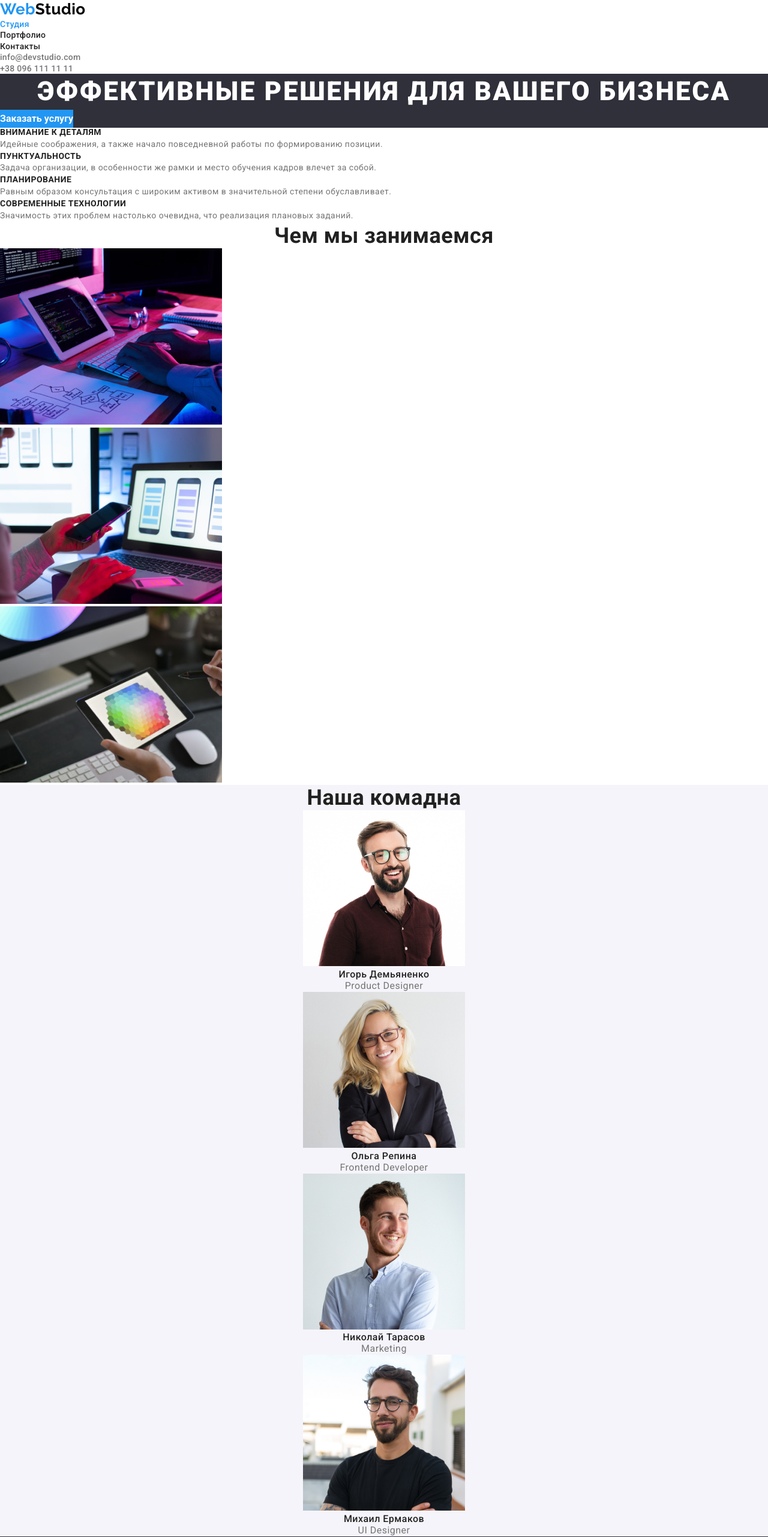
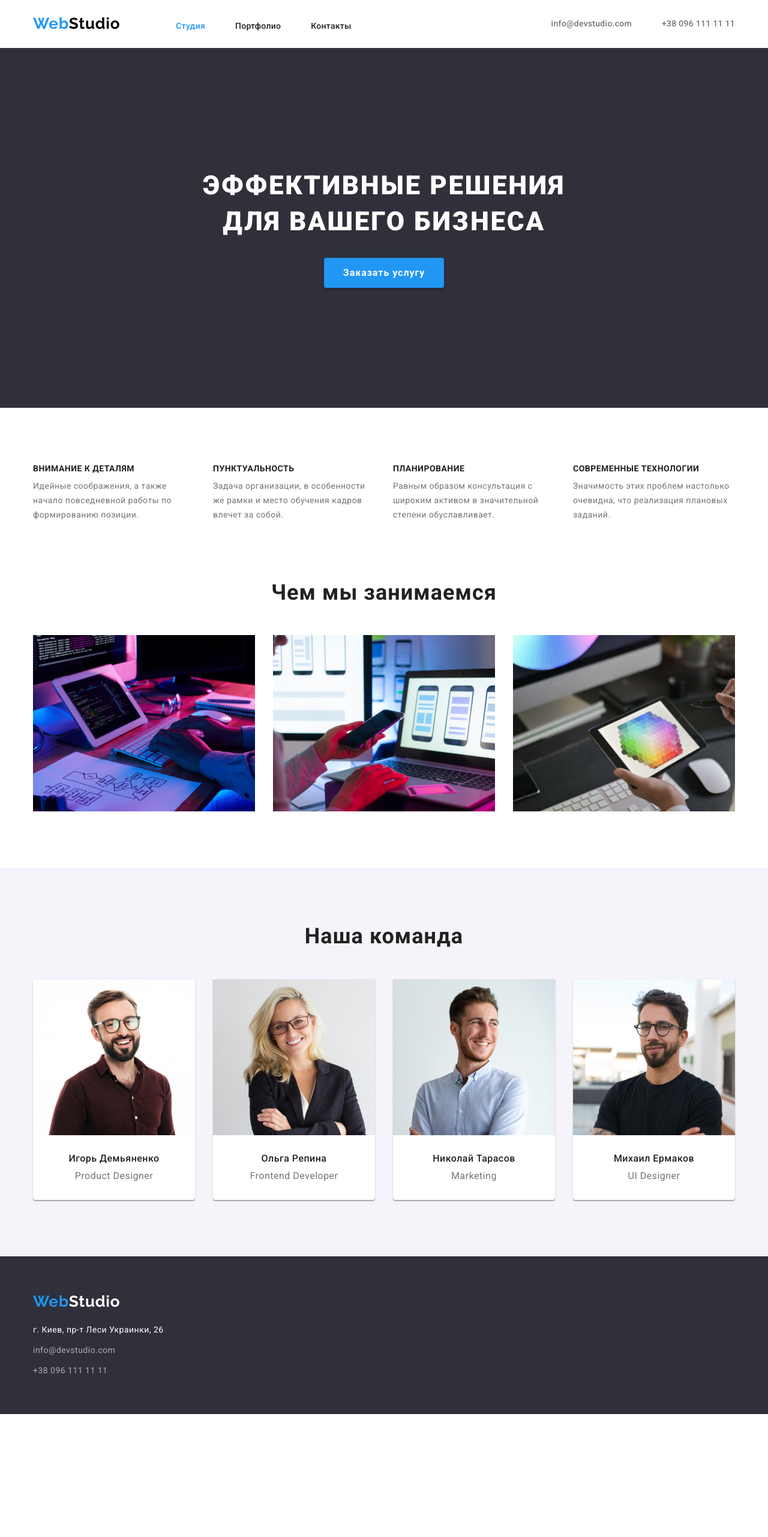
Before and after one commit to SokolMks/goit-markup-hw-03, a plain HTML site: page index.html in a window 1280 px wide. Shown: the top 2563 px of the page at 60% size. After the commit the page ends 2358 px from the top, so only its background shows below. Drawn offline with nearby package versions, Linux system fonts and the light colour scheme.

Commit message:
Added  styles and flexbox

```diff
--- a/css/main.css
+++ b/css/main.css
@@ -12,6 +12,9 @@
 }
 
 /* Стилизация частей страницы */
+img {
+  display: block;
+}
 header {
   background-color: var(--primary-background-color);
 }
@@ -40,7 +43,7 @@ address{
 }
 .button {
   text-decoration: none;
-  border: none;
+  border: 1px solid transparent;
 
 }
 .button:focus {
@@ -59,18 +62,33 @@ address{
   */
   display: none;
 }
+.container {
+  margin-left: auto;
+  margin-right: auto;
+  width: 1200px;
+  padding-left: 15px;
+  padding-right: 15px;
+}
+.section {
+  padding: 94px 0px;
+}
 
 /* Стилизация лого */
 .logo {
+  margin-right: 93px;
+  letter-spacing: 0.03em;
+
   color:#000000;
   font-family: Raleway, cursive;
 
-  font-weight: bold;
+  font-weight: 700;
   font-size: 26px;
   line-height: 1.19;
 }
 .logo-footer {
   color: var(--primary-background-color);
+  display: block;
+  margin-bottom: 20px;
 }
 .logo-part {
   color: var(--accent-color);
@@ -81,6 +99,34 @@ address{
 }
 
 /* Стилизация навбара */
+.header {
+  padding-top: 24px;
+  padding-bottom: 25px;
+}
+.header .container {
+  display: flex;
+  align-items: center;
+}
+.navigation {
+  display: flex;
+  align-items: baseline;
+}
+.site-nav {
+  display: flex;
+  align-items: center;
+}
+.site-nav-item:not(:last-child) {
+  margin-right: 50px;
+}
+.contact-nav-item:not(:last-child){
+  margin-right: 50px;
+}
+.address {
+  margin-left: auto;
+}
+.address-list {
+  display: flex;
+}
 .site-nav .link {
   color: var(--title-text-color);
 
@@ -113,6 +159,9 @@ address{
 }
 
 /* Стилизация футера */
+.footer{
+  padding: 60px 0px;
+}
 .street-address {
   color: var(--primary-background-color);
 
@@ -130,24 +179,36 @@ address{
 .contact-address .link:focus {
   color: var(--accent-color);
 }
+.contact-address-item:not(:last-child) {
+  margin-bottom: 10px;
+}
+.street-address{
+  margin-bottom: 10px;
+}
 
 /* Стилизация index.html */
 /* Общие стилизации секций */
 .section-title {
   color: var(--title-text-color);
+  margin-bottom: 50px;
 
   font-weight: 700;
   font-size: 36px;
-  line-height: 42px;
+  letter-spacing: 0.03em;
+  line-height: 1.16;
   text-align: center;
 }
 
 /* Стилизация героя */
 .hero {
   background-color: var(--secondary-background-color);
+  padding-top: 200px;
+  padding-bottom: 200px;
+  text-align: center;
 }
 .hero-title {
   color: var(--primary-background-color);
+  margin-bottom: 30px;
 
   font-weight: 900;
   font-size: 44px;
@@ -158,31 +219,53 @@ address{
   text-transform: uppercase;
 }
 .hero-button {
-  background-color: var(--accent-color);
-  color: var(--primary-background-color);
-
-  font-family: inherit;
+  border-style: none;
+  padding: 10px 30px;
+  min-width: 200px;
+  border-radius: 4px;
+  box-shadow: 0px 4px 4px rgba(0, 0, 0, 0.15);
   font-weight: 700;
   font-size: 16px;
   line-height: 1.87;
-  /* identical to box height, or 187% */
-  display: flex;
+  letter-spacing: 0.06em;
+
+  background-color: var(--accent-color);
+  color: var(--primary-background-color);
+  border: none;
+  font-family: inherit;
+
   align-items: center;
   text-align: center;
 }
 
-/* Стилизация секции "Чем мы занимаемся" */
+/* Стилизация секции "Почему стоит выбрать нас?" */
+.advantages {
+  padding-top: 94px;
+}
 .pick-us{
   font-size: 14px;
   line-height: 1.71;
+  display: flex;
+  justify-content: space-between;
 }
 .pick-us .title {
   color: var(--title-text-color);
+  margin-bottom: 10px;
 
   font-weight: 700;
   font-size: 14px;
   line-height: 1.14;
   text-transform: uppercase;
+}
+.pick-us-list-item {
+  width: 270px;
+  height: 100px;
+}
+
+/* Стилизация секции "Чем мы занимаемся?" */
+.services-list {
+  display: flex;
+  justify-content: space-between;
 }
 
 /* Стилизация секции "Наша команда" */
@@ -193,9 +276,12 @@ address{
   line-height: 1.18;
   /* identical to box height */
   text-align: center;
+  display: flex;
+  justify-content: space-between;
 }
 .our-team .title {
   color: var(--title-text-color);
+  margin-bottom: 10px;
 
   font-weight: 500;
   font-size: 16px;
@@ -203,11 +289,43 @@ address{
   /* identical to box height */
   text-align: center;
 }
-
+.box {
+  display: flex;
+  flex-direction: column;
+  background: var(--primary-background-color);
+  box-shadow: 0px 1px 3px rgba(0, 0, 0, 0.12), 0px 1px 1px rgba(0, 0, 0, 0.14), 0px 2px 1px rgba(0, 0, 0, 0.2);
+  border-radius: 0px 0px 4px 4px;
+  align-items: center;
+}
+.member-box {
+  padding-top: 30px;
+  padding-bottom: 30px;
+}
 
 /* Стилизация portfolio.html */
+.bottom-underline {
+  border: 1px solid #ececec;
+}
+.navigations {
+  padding-top: 100px;
+  padding-bottom: 50px;
+}
+.filter-item:not(:last-child) {
+  margin-right: 8px;
+}
+
 /* Стилизация кнопок */
+.nav-buttons {
+  display: flex;
+  justify-content: center;
+}
 .nav-buttons .button {
+  border-style: none;
+  padding: 6px 22px;
+  height: 38px;
+  border-radius: 4px;
+  border: none;
+
   background-color: #f5f4fa;
   color: #212121;
 
@@ -215,6 +333,7 @@ address{
   font-weight: 500;
   font-size: 16px;
   line-height: 1.62;
+  letter-spacing: 0.03em;
   /* identical to box height, or 162% */
   text-align: center;
 }
@@ -222,16 +341,50 @@ address{
 .nav-buttons .button:focus {
   background-color: var(--accent-color);
   color: var(--primary-background-color);
+  box-shadow: 0px 3px 1px rgba(0, 0, 0, 0.1), 0px 1px 2px rgba(0, 0, 0, 0.08), 0px 2px 2px rgba(0, 0, 0, 0.12);
 }
 
 /* Стилизация карточек */
+.projects {
+  padding-bottom: 94px;
+}
+.projects-cards {
+  display: flex;
+  justify-content: space-between;
+  flex-wrap: wrap;
+  margin-right: -15px;
+  margin-bottom: -15px;
+  margin-top: 0px;
+  padding: 0px;
+}
+.cards-item {
+  margin-right: 15px;
+  margin-bottom: 15px;
+  flex-basis: calc((100% - 3 * 15px) / 3);
+  max-width: 370px;
+
+  display: flex;
+  flex-direction: column;
+}
+.cards-text {
+  padding: 20px 23px;
+  border-right: 1px solid #eeeeee;
+  border-left: 1px solid #eeeeee;
+  border-bottom: 1px solid #eeeeee;
+  box-sizing: border-box;
+}
+
+
 .card {
   color: var(--primary-text-color);
 
   font-size: 16px;
   line-height: 1.87;
 }
+
 .card-title {
+  margin-bottom: 4px;
+
   color: var(--title-text-color);
 
   font-weight: 700;
--- a/index.html
+++ b/index.html
@@ -12,92 +12,112 @@
 </head>
 <body>
   <!-- Шапка сайта -->
-  <header>
-    <nav>
+  <header class="header section">
+    <div class="container">
+      <nav class="navigation">
         <a href="./index.html" class="link logo"><span class="logo-part">Web</span>Studio</a>
         <ul class="site-nav list">
-        <li><a href="./index.html" class="link current">Студия</a></li>
-        <li><a href="./portfolio.html" class="link">Портфолио</a></li>
-        <li><a href="#" class="link">Контакты</a></li>
+          <li class="site-nav-item"><a href="./index.html" class="link current">Студия</a></li>
+          <li class="site-nav-item"><a href="./portfolio.html" class="link">Портфолио</a></li>
+          <li class="site-nav-item"><a href="#" class="link">Контакты</a></li>
         </ul>
       </nav>
-      <ul class="contact-nav list">
-        <li><a href="mailto:info@devstudio.com" class="link">info@devstudio.com</a></li>
-        <li><a href="tel:+380961111111" class="link">+38 096 111 11 11</a></li>
+      <address class="address">
+        <ul class="contact-nav address-list list">
+          <li class="contact-nav-item"><a href="mailto:info@devstudio.com" class="link">info@devstudio.com</a></li>
+          <li class="contact-nav-item"><a href="tel:+380961111111" class="link">+38 096 111 11 11</a></li>
         </ul>
+      </address>
+    </div>
   </header>
   <main>
     <!-- Герой -->
     <section class="hero">
-      <h1 class="hero-title">Эффективные решения для вашего бизнеса</h1>
+      <h1 class="hero-title">Эффективные решения <br /> для вашего бизнеса</h1>
       <button type="button" class="hero-button button">Заказать услугу</button>
     </section>
     <!-- Преимущества -->
-    <section class="section">
+    <section class="advantages">
+      <div class="container">
         <h2 class="section-title visually-hidden">Почему стоит выбрать нас?</h2>
         <ul class="pick-us list">
-        <li><h3 class="title">Внимание к деталям</h3>
+          <li class="pick-us-list-item"><h3 class="title">Внимание к деталям</h3>
             <p>Идейные соображения, а также начало повседневной работы по формированию позиции.</p>
           </li>
-        <li><h3 class="title">Пунктуальность</h3>
+          <li class="pick-us-list-item"><h3 class="title">Пунктуальность</h3>
             <p>Задача организации, в особенности же рамки и место обучения кадров влечет за собой.</p>
           </li>
-        <li><h3 class="title">Планирование</h3>
+          <li class="pick-us-list-item"><h3 class="title">Планирование</h3>
             <p>Равным образом консультация с широким активом в значительной степени обуславливает.</p>
           </li>
-        <li><h3 class="title">Современные технологии</h3>
+          <li class="pick-us-list-item"><h3 class="title">Современные технологии</h3>
             <p>Значимость этих проблем настолько очевидна, что реализация плановых заданий.</p>
           </li>
         </ul>
+      </div>
     </section>
     <!-- Чем мы занимаемся  -->
     <section class="section">
+      <div class="container">
         <h2 class="section-title">Чем мы занимаемся</h2>
-     <ul class="list">
+        <ul class="services-list list">
           <li><img src="./images/ourWork1.jpg" alt="Программирование сайта" width="370"></li>
           <li><img src="./images/ourWork2.jpg" alt="Адаптирование сайта" width="370"></li>
           <li><img src="./images/ourWork3.jpg" alt="Дизайн сайта" width="370"></li>
         </ul>
+      </div>
     </section>
-    <!-- Наша комадна -->
+    <!-- Наша команда -->
     <section class="section our-team">
-      <h2 class="section-title">Наша комадна</h2>
+      <div class="container">
+        <h2 class="section-title">Наша команда</h2>
           <ul class="our-team list">
-          <li>
+            <li class="box">
               <img src="./images/face1.jpg" alt="Игорь Демьяненко" width="270">
+              <div class="member-box">
                 <h3 class="title">Игорь Демьяненко</h3>
                 <p>Product Designer</p>
+              </div>
             </li>
-          <li>
+            <li class="box">
               <img src="./images/face2.jpg" alt="Ольга Репина" width="270">
+              <div class="member-box">
                 <h3 class="title">Ольга Репина</h3>
                 <p>Frontend Developer</p>
+              </div>
             </li>
-          <li>
+            <li class="box">
               <img src="./images/face3.jpg" alt="Николай Тарасов" width="270">
+              <div class="member-box">
                 <h3 class="title">Николай Тарасов</h3>
                 <p>Marketing</p>
+              </div>
             </li>
-          <li>
+            <li class="box">
               <img src="./images/face4.jpg" alt="Михаил Ермаков" width="270">
+              <div class="member-box">
                 <h3 class="title">Михаил Ермаков</h3>
                 <p>UI Designer</p>
+              </div>
             </li>
           </ul>
+      </div>
     </section>
   </main>
   <!-- Футер -->
-  <footer>
+  <footer class="footer">
+    <div class="container">
       <a href="./index.html" class="logo-footer link logo"><span class="logo-part">Web</span>Studio</a>
       <address class="street-address">
       г. Киев, пр-т Леси Украинки, 26
       </address>
       <address>
         <ul class="contact-address list">
-        <li><a href="mailto:info@devstudio.com" class="link">info@devstudio.com</a></li>
-        <li><a href="tel:+380961111111" class="link">+38 096 111 11 11</a></li>
+          <li class="contact-address-item"><a href="mailto:info@devstudio.com" class="link">info@devstudio.com</a></li>
+          <li class="contact-address-item"><a href="tel:+380961111111" class="link">+38 096 111 11 11</a></li>
         </ul>
       </address>
+    </div>
   </footer>
 </body>
 </html>
```
Also changed, not shown: portfolio.html (+53 -25 lines). Lines whose indentation alone changed are shown as unchanged.
